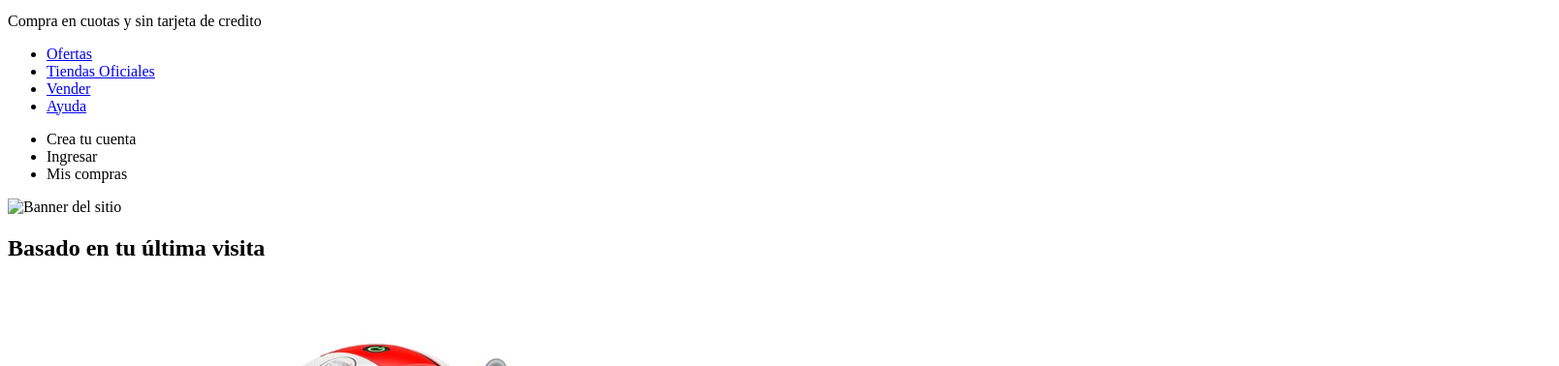
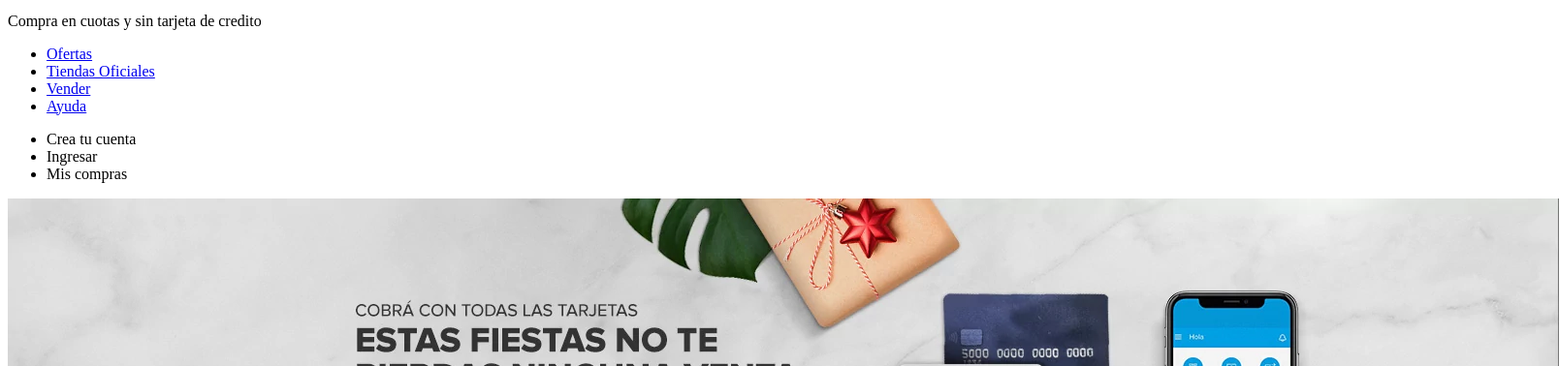
Before and after one commit to DiegoArchila/mercadoLiebre, a website: page views/home.html in a window 1280 px wide. Shown: the part 378-756 px from the top of the page at 97% size, 1608 px wide, since content can reach past the window. Drawn offline with Linux system fonts and the light colour scheme.

Commit message:
[UPDATE] home.html: se corrige la imagen del banner

```diff
--- a/views/home.html
+++ b/views/home.html
@@ -26,7 +26,7 @@
         </nav>
     </head>
     <section>
-        <img src="/img/home-banner.js" alt="Banner del sitio">
+        <img src="/img/img-home-banner.jpg" alt="Banner del sitio">
     </section>
     <main>
         <section>
```
